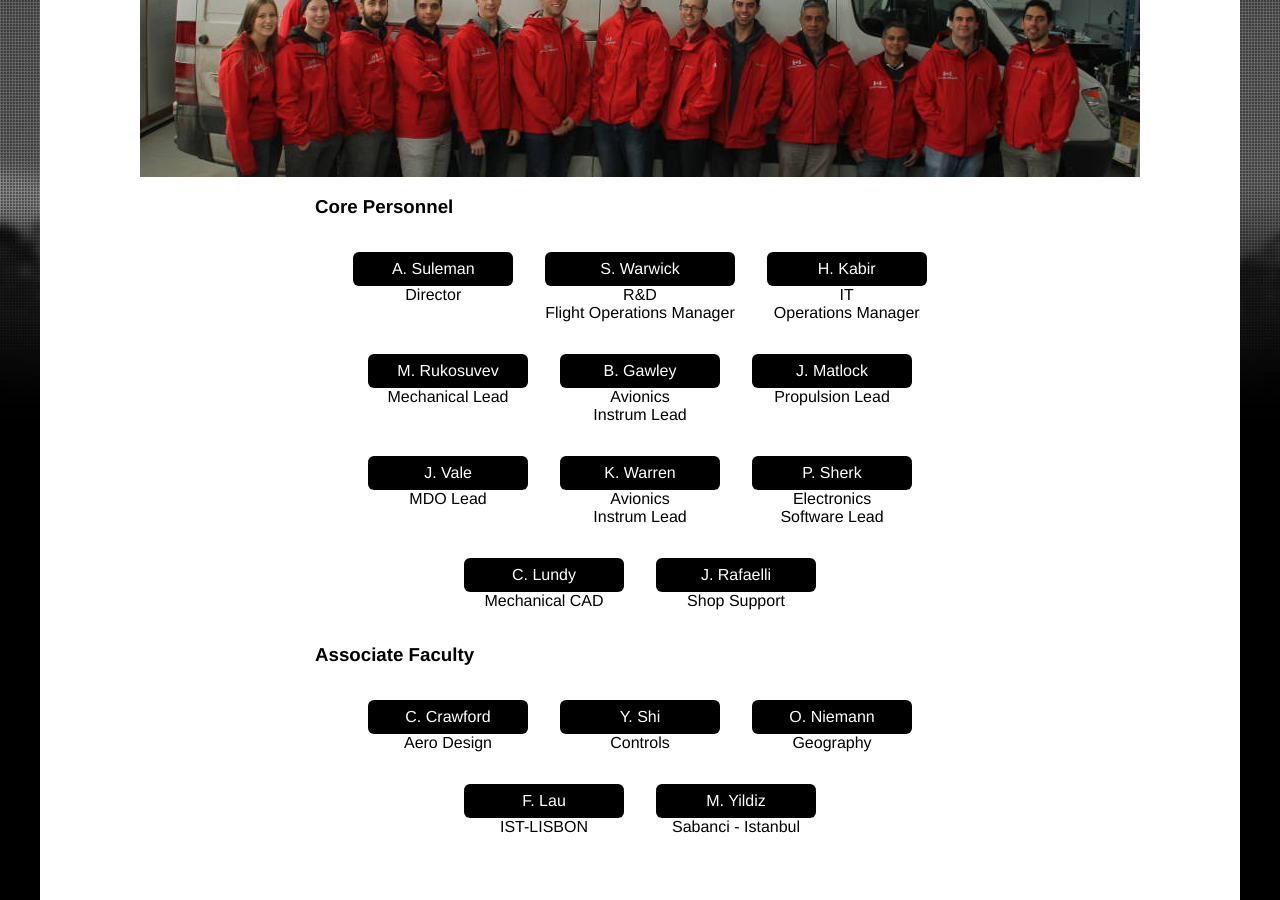
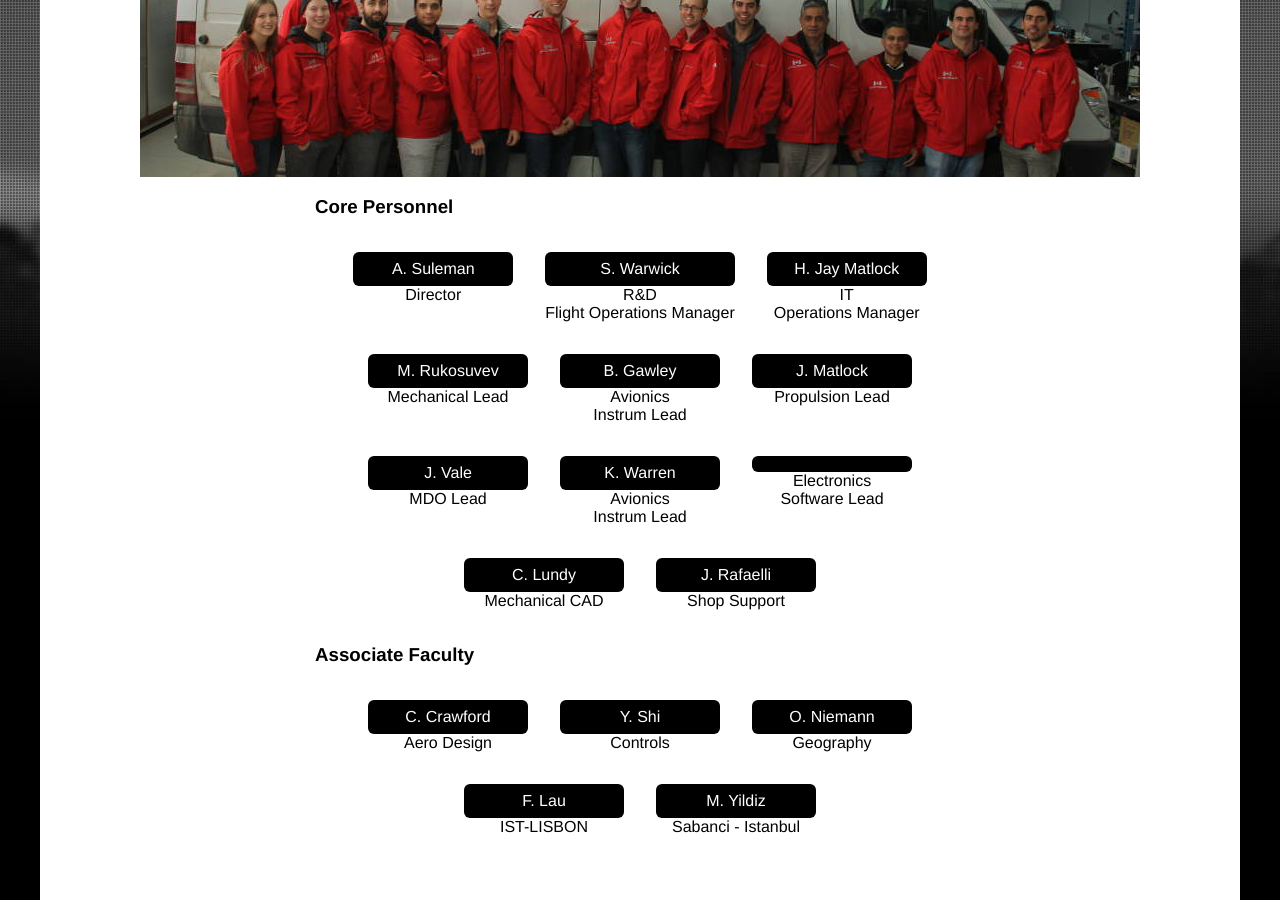
Before and after one commit to UVic-CfAR/uvic-cfar.github.io, a Jekyll site: the page built from about-us.html, in a window 1280 px wide and 900 px high, scrolled down 580 px. Built offline with Jekyll 4.4.1, drawn with Linux system fonts in a browser that asks for light colours.

Commit message:
Update about-us.html

```diff
--- a/about-us.html
+++ b/about-us.html
@@ -15,7 +15,7 @@ stylesheet: about
 		<dt>S. Warwick</dt>
 		<dd>R&D<br /> Flight Operations Manager</dd>
 	</dl><dl>
-		<dt>H. Kabir</dt>
+		<dt>H. Jay Matlock</dt>
 		<dd>IT<br /> Operations Manager</dd>
 	</dl><dl>
 		<dt>M. Rukosuvev</dt>
@@ -33,7 +33,7 @@ stylesheet: about
 		<dt>K. Warren</dt>
 		<dd>Avionics<br /> Instrum Lead</dd>
 	</dl><dl>
-		<dt>P. Sherk</dt>
+		<dt></dt>
 		<dd>Electronics<br /> Software Lead</dd>
 	</dl><dl>
 		<dt>C. Lundy</dt>
```
